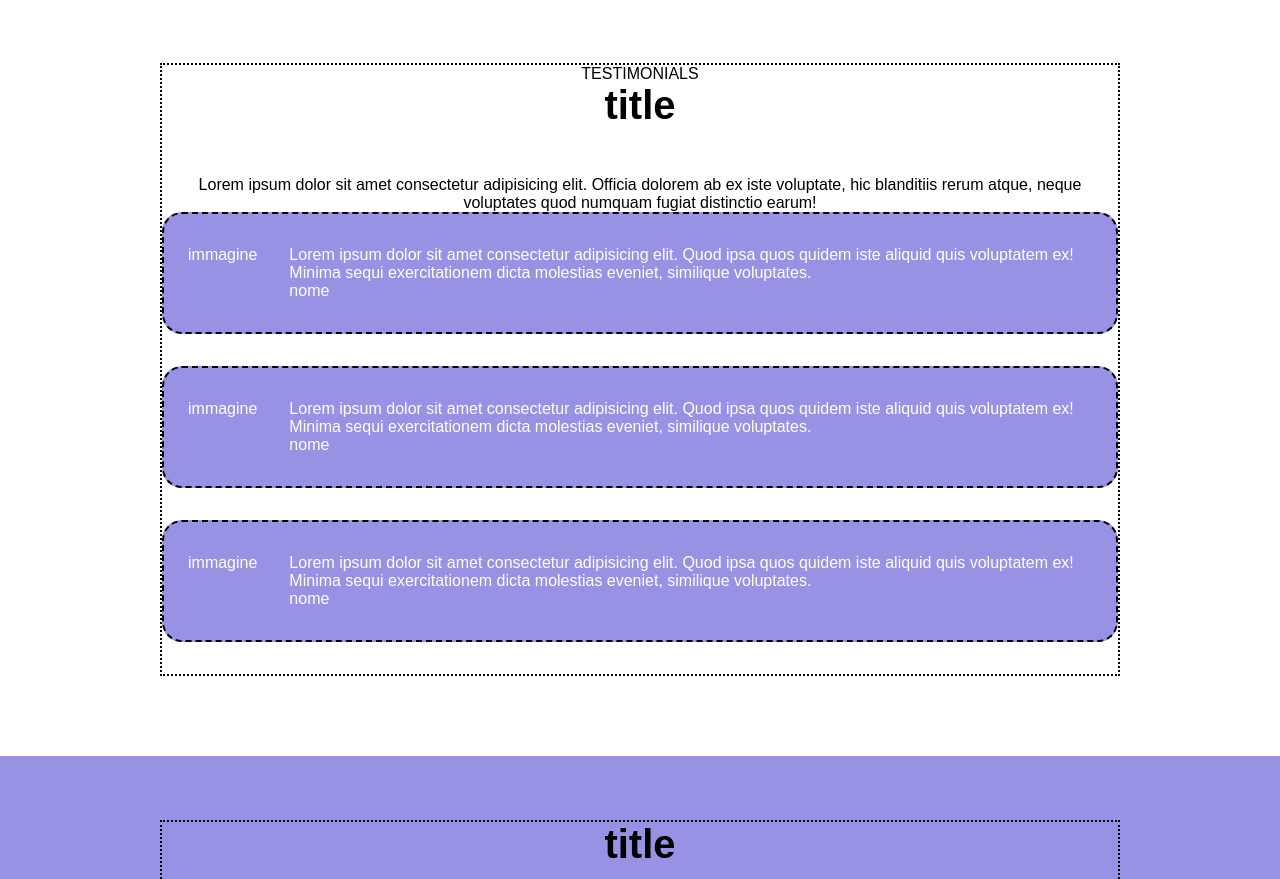
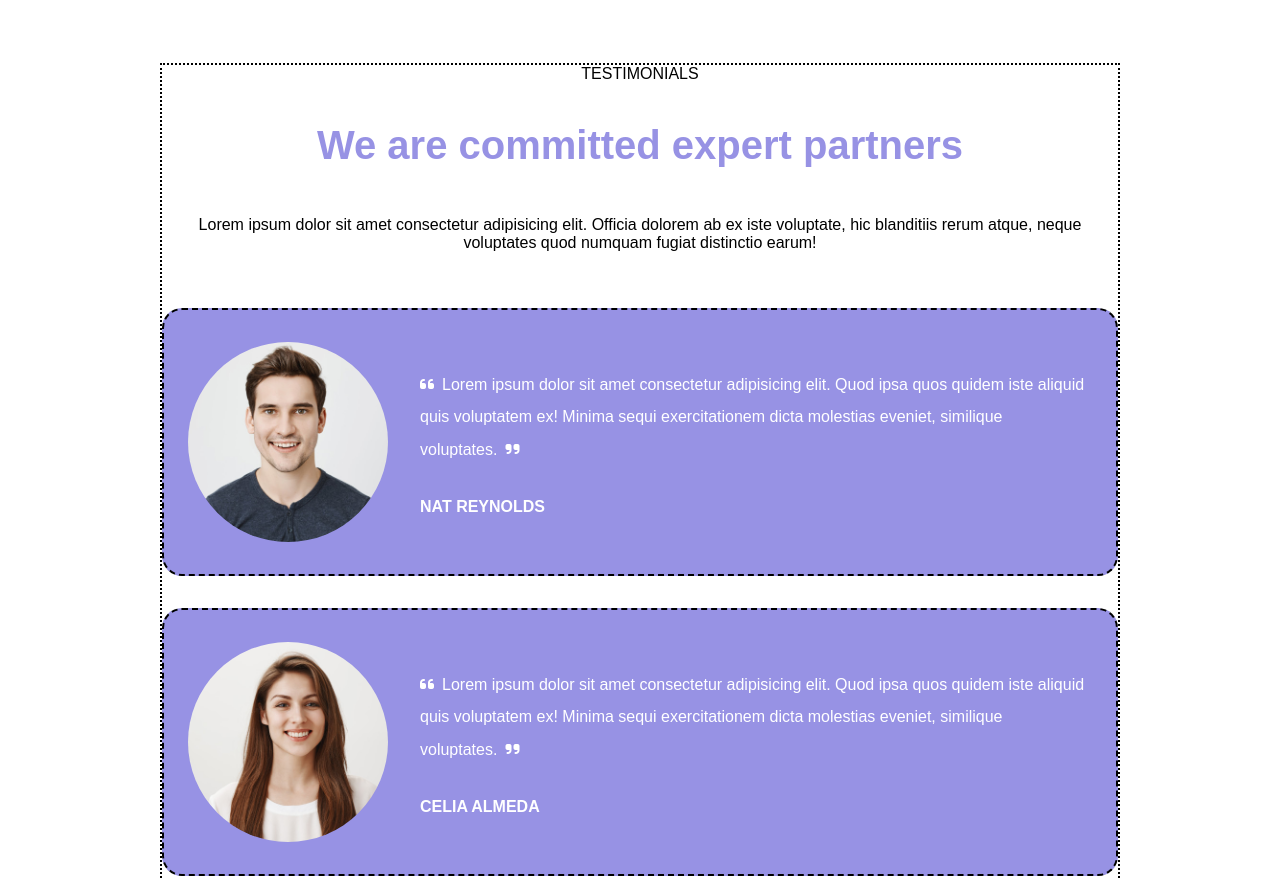
Before and after one commit to AlexNunzi/htmlcss-responsive-layout, a plain HTML site: page index.html in a window 1280 px wide. Shown: the part 1940-2819 px from the top of the page. Drawn offline with Linux system fonts and the light colour scheme.

Commit message:
Inserimento contenuti terza sezione di main (sezione testimonials)

```diff
--- a/css/style.css
+++ b/css/style.css
@@ -169,6 +169,10 @@ li a{
     padding-top: 0.25rem;
 }
 
+.overtitle{
+    margin-bottom: 2.5rem;
+}
+
 /* HEADER ------------------------------------------ */
 
 header{
@@ -255,6 +259,64 @@ margin-bottom: 5.5rem;
     text-align: center;
 }
 
+#testimonials h2{
+    color: var(--tertiary-color);
+}
+
+#testimonials .container > p{
+    margin-bottom: 3.5rem;
+}
+
+#testimonials .card p{
+    margin-bottom: 2rem;
+}
+
+#testimonials .card p::before{
+    content: '\f10d';
+    font-family: "Font Awesome 5 Free";
+    font-weight: 900;
+    margin-right: 0.5rem;
+}
+
+#testimonials .card p::after{
+    content: '\f10e';
+    font-family: "Font Awesome 5 Free";
+    font-weight: 900;
+    margin-left: .5rem;
+}
+
+#testimonials .name{
+    text-transform: uppercase;
+    font-weight: bold
+}
+
+#testimonials .card img{
+    width: 100%;
+    margin: 0 auto;
+}
+
+.profile-img{
+    display: inline-block;
+    width: 200px;
+    height: 200px;
+    border-radius: 50%;
+    background-size: cover;
+    background-repeat: no-repeat;
+    background-position: center;
+}
+
+.profile-img-1{
+    background-image: url(../img/testimonial1.jpg);
+}
+
+.profile-img-2{
+    background-image: url(../img/testimonial2.jpg);
+}
+
+.profile-img-3{
+    background-image: url(../img/testimonial3.jpg);
+}
+
 /* BENEFITS SECTION */
 
 #benefits{
@@ -335,10 +397,15 @@ footer .container div:first-of-type{
     #testimonials .card{
         display: flex;
         text-align: left;
+        align-items: center;
     }
 
     #testimonials .card .card-text{
         margin-left: 32px;
+    }
+
+    .profile-img{
+        flex-shrink: 0;
     }
 
     /* BENEFITS SECTION */
--- a/index.html
+++ b/index.html
@@ -109,31 +109,34 @@
 
             <section id="testimonials">
                 <div class="container">
-                    <div>TESTIMONIALS</div>
-                    <h2>title</h2>
-                    <div>Lorem ipsum dolor sit amet consectetur adipisicing elit. Officia dolorem ab ex iste voluptate, hic blanditiis rerum atque, neque voluptates quod numquam fugiat distinctio earum!</div>
+                    <div class="overtitle">TESTIMONIALS</div>
+                    <h2>We are committed expert partners</h2>
+                    <p>Lorem ipsum dolor sit amet consectetur adipisicing elit. Officia dolorem ab ex iste voluptate, hic blanditiis rerum atque, neque voluptates quod numquam fugiat distinctio earum!</p>
                     <div class="card card-big theme-purple">
-                        <div>immagine</div>
+                        <div class="profile-img profile-img-1">
+                        </div>
                         <div class="card-text">
-                            <div>Lorem ipsum dolor sit amet consectetur adipisicing elit. Quod ipsa quos quidem iste aliquid quis voluptatem ex! Minima sequi exercitationem dicta molestias eveniet, similique voluptates.</div>
-                            <div>nome</div>
+                            <p>Lorem ipsum dolor sit amet consectetur adipisicing elit. Quod ipsa quos quidem iste aliquid quis voluptatem ex! Minima sequi exercitationem dicta molestias eveniet, similique voluptates.</p>
+                            <div class="name">Nat Reynolds</div>
                         </div>
                     </div>
 
                     <div class="card card-big theme-purple">
-                        <div>immagine</div>
+                        <div class="profile-img profile-img-2">
+                        </div>
                         <div class="card-text">
-                            <div>Lorem ipsum dolor sit amet consectetur adipisicing elit. Quod ipsa quos quidem iste aliquid quis voluptatem ex! Minima sequi exercitationem dicta molestias eveniet, similique voluptates.</div>
-                            <div>nome</div>
+                            <p>Lorem ipsum dolor sit amet consectetur adipisicing elit. Quod ipsa quos quidem iste aliquid quis voluptatem ex! Minima sequi exercitationem dicta molestias eveniet, similique voluptates.</p>
+                            <div class="name">Celia Almeda</div>
                         </div>
                     </div>
 
 
                     <div class="card card-big theme-purple">
-                        <div>immagine</div>
+                        <div class="profile-img profile-img-3">
+                        </div>
                         <div class="card-text">
-                            <div>Lorem ipsum dolor sit amet consectetur adipisicing elit. Quod ipsa quos quidem iste aliquid quis voluptatem ex! Minima sequi exercitationem dicta molestias eveniet, similique voluptates.</div>
-                            <div>nome</div>
+                            <p>Lorem ipsum dolor sit amet consectetur adipisicing elit. Quod ipsa quos quidem iste aliquid quis voluptatem ex! Minima sequi exercitationem dicta molestias eveniet, similique voluptates.</p>
+                            <div class="name">Bob Roberts</div>
                         </div>
                     </div>
 
```
